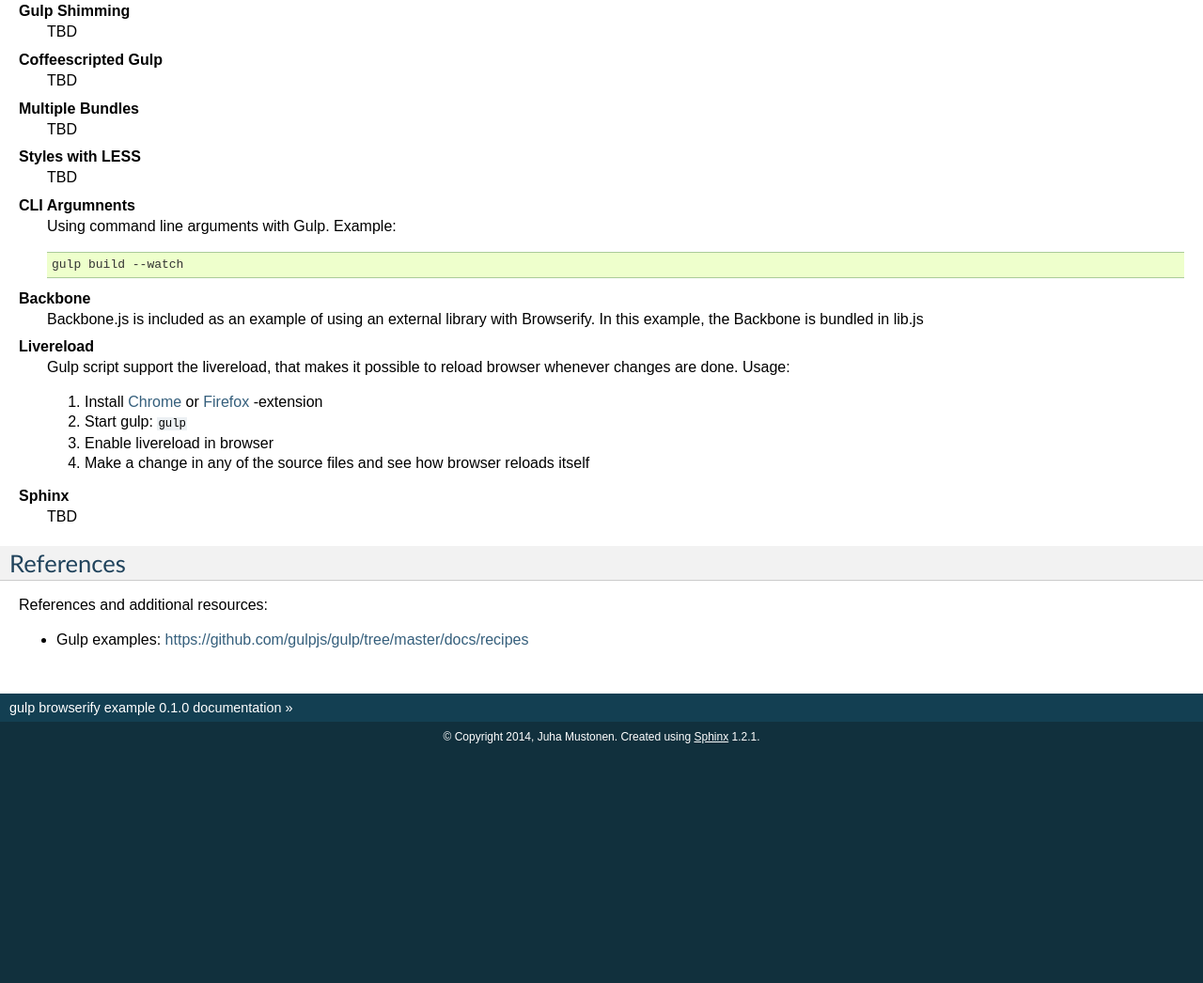
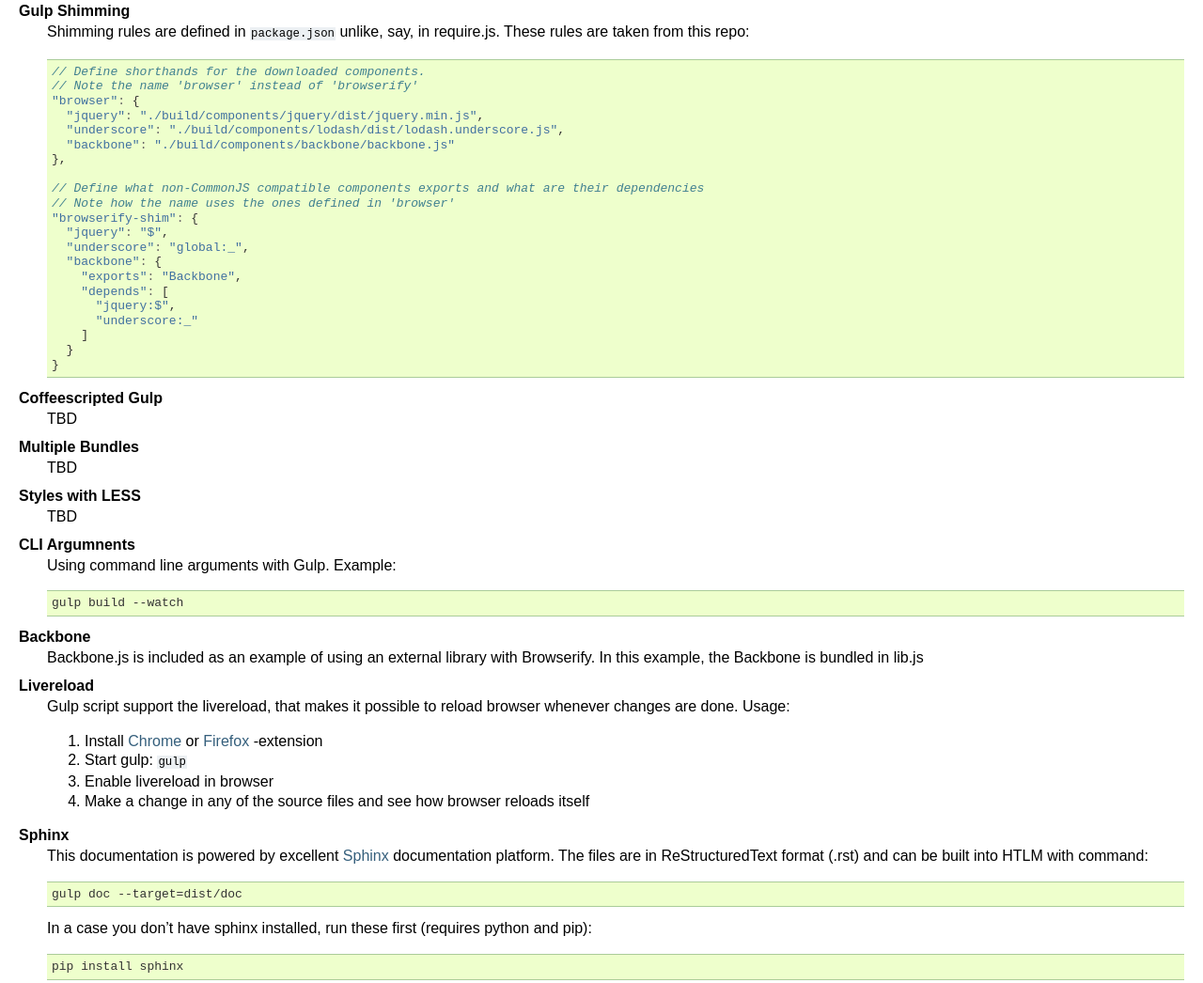
Before and after one commit to juhamust/gulp-browserify-example, a plain HTML site: page index.html in a window 1280 px wide. Shown: the part 697-1743 px from the top of the page at 94% size. Before the commit the page ends 1497 px from the top, so only its background shows below. Drawn offline with Linux system fonts and the light colour scheme.

Commit message:
Updated documentation

```diff
--- a/index.html
+++ b/index.html
@@ -39,9 +39,9 @@
 
   <div class="section" id="gulp-browserify-example">
 <h1>gulp-browserify-example<a class="headerlink" href="#gulp-browserify-example" title="Permalink to this headline">¶</a></h1>
-<p>This is a simple but non-trivial example of using browserify with gulp.
+<p>This is a simple but non-trivial example of using <a class="reference external" href="http://browserify.org/">Browserify</a> with <a class="reference external" href="http://gulpjs.org/">Gulp</a>.
 The example was created as an personal exercise while hopefully being
-helpful for someone else too struggling with <a class="reference external" href="http://gulpjs.org/">Gulp</a> and <a class="reference external" href="http://browserify.org/">Browserify</a>.</p>
+helpful for someone else too struggling with these tools.</p>
 <div class="admonition note">
 <p class="first admonition-title">Note</p>
 <p class="last">This repo is a working-in-progress: I&#8217;m also learning by doing.
@@ -78,7 +78,32 @@
 <p>This section briefly describes the contents of the repo.</p>
 <dl class="docutils">
 <dt><strong>Gulp Shimming</strong></dt>
-<dd>TBD</dd>
+<dd><p class="first">Shimming rules are defined in <tt class="docutils literal"><span class="pre">package.json</span></tt> unlike, say, in require.js.
+These rules are taken from this repo:</p>
+<div class="last highlight-javascript"><div class="highlight"><pre><span class="c1">// Define shorthands for the downloaded components.</span>
+<span class="c1">// Note the name &#39;browser&#39; instead of &#39;browserify&#39;</span>
+<span class="s2">&quot;browser&quot;</span><span class="o">:</span> <span class="p">{</span>
+  <span class="s2">&quot;jquery&quot;</span><span class="o">:</span> <span class="s2">&quot;./build/components/jquery/dist/jquery.min.js&quot;</span><span class="p">,</span>
+  <span class="s2">&quot;underscore&quot;</span><span class="o">:</span> <span class="s2">&quot;./build/components/lodash/dist/lodash.underscore.js&quot;</span><span class="p">,</span>
+  <span class="s2">&quot;backbone&quot;</span><span class="o">:</span> <span class="s2">&quot;./build/components/backbone/backbone.js&quot;</span>
+<span class="p">},</span>
+
+<span class="c1">// Define what non-CommonJS compatible components exports and what are their dependencies</span>
+<span class="c1">// Note how the name uses the ones defined in &#39;browser&#39;</span>
+<span class="s2">&quot;browserify-shim&quot;</span><span class="o">:</span> <span class="p">{</span>
+  <span class="s2">&quot;jquery&quot;</span><span class="o">:</span> <span class="s2">&quot;$&quot;</span><span class="p">,</span>
+  <span class="s2">&quot;underscore&quot;</span><span class="o">:</span> <span class="s2">&quot;global:_&quot;</span><span class="p">,</span>
+  <span class="s2">&quot;backbone&quot;</span><span class="o">:</span> <span class="p">{</span>
+    <span class="s2">&quot;exports&quot;</span><span class="o">:</span> <span class="s2">&quot;Backbone&quot;</span><span class="p">,</span>
+    <span class="s2">&quot;depends&quot;</span><span class="o">:</span> <span class="p">[</span>
+      <span class="s2">&quot;jquery:$&quot;</span><span class="p">,</span>
+      <span class="s2">&quot;underscore:_&quot;</span>
+    <span class="p">]</span>
+  <span class="p">}</span>
+<span class="p">}</span>
+</pre></div>
+</div>
+</dd>
 <dt><strong>Coffeescripted Gulp</strong></dt>
 <dd>TBD</dd>
 <dt><strong>Multiple Bundles</strong></dt>
@@ -104,10 +129,17 @@
 <li>Make a change in any of the source files and see how browser reloads itself</li>
 </ol>
 </dd>
-</dl>
-<dl class="docutils">
 <dt><strong>Sphinx</strong></dt>
-<dd>TBD</dd>
+<dd><p class="first">This documentation is powered by excellent <a class="reference external" href="http://sphinx.pocoo.org/">Sphinx</a> documentation platform.
+The files are in ReStructuredText format (.rst) and can be built into HTLM with command:</p>
+<div class="highlight-python"><div class="highlight"><pre>gulp doc --target=dist/doc
+</pre></div>
+</div>
+<p>In a case you don&#8217;t have sphinx installed, run these first (requires python and pip):</p>
+<div class="last highlight-python"><div class="highlight"><pre>pip install sphinx
+</pre></div>
+</div>
+</dd>
 </dl>
 </div>
 <div class="section" id="references">
```
